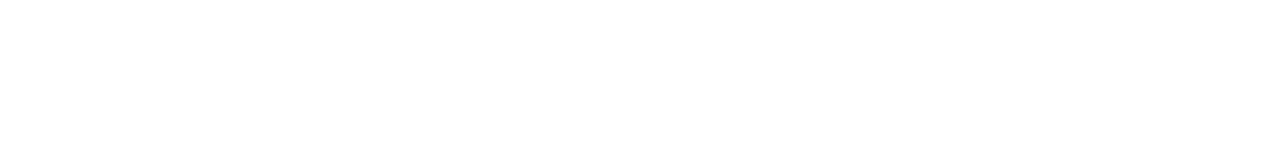
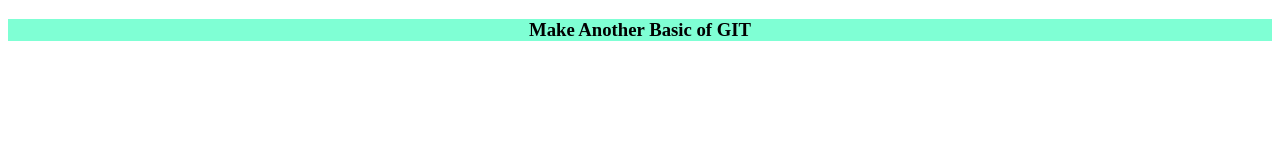
Before and after one commit to nayem-420/Make_Another_Basic_of_GIT, a plain HTML site: page Phitron/index.html in a window 1280 px wide. Drawn offline with Linux system fonts and the light colour scheme.

Commit message:
added css file

```diff
--- a/Phitron/index.html
+++ b/Phitron/index.html
@@ -4,8 +4,11 @@
     <meta charset="UTF-8">
     <meta name="viewport" content="width=device-width, initial-scale=1.0">
     <title>Make Another Basic of GIT</title>
+    <link rel="stylesheet" href="style.css">
 </head>
 <body>
-
+    <div>
+        <h3>Make Another Basic of GIT</h3>
+    </div>
 </body>
 </html>
--- /dev/null
+++ b/Phitron/style.css
@@ -0,0 +1,4 @@
+div{
+    background-color: aquamarine;
+    text-align: center;
+}
```
